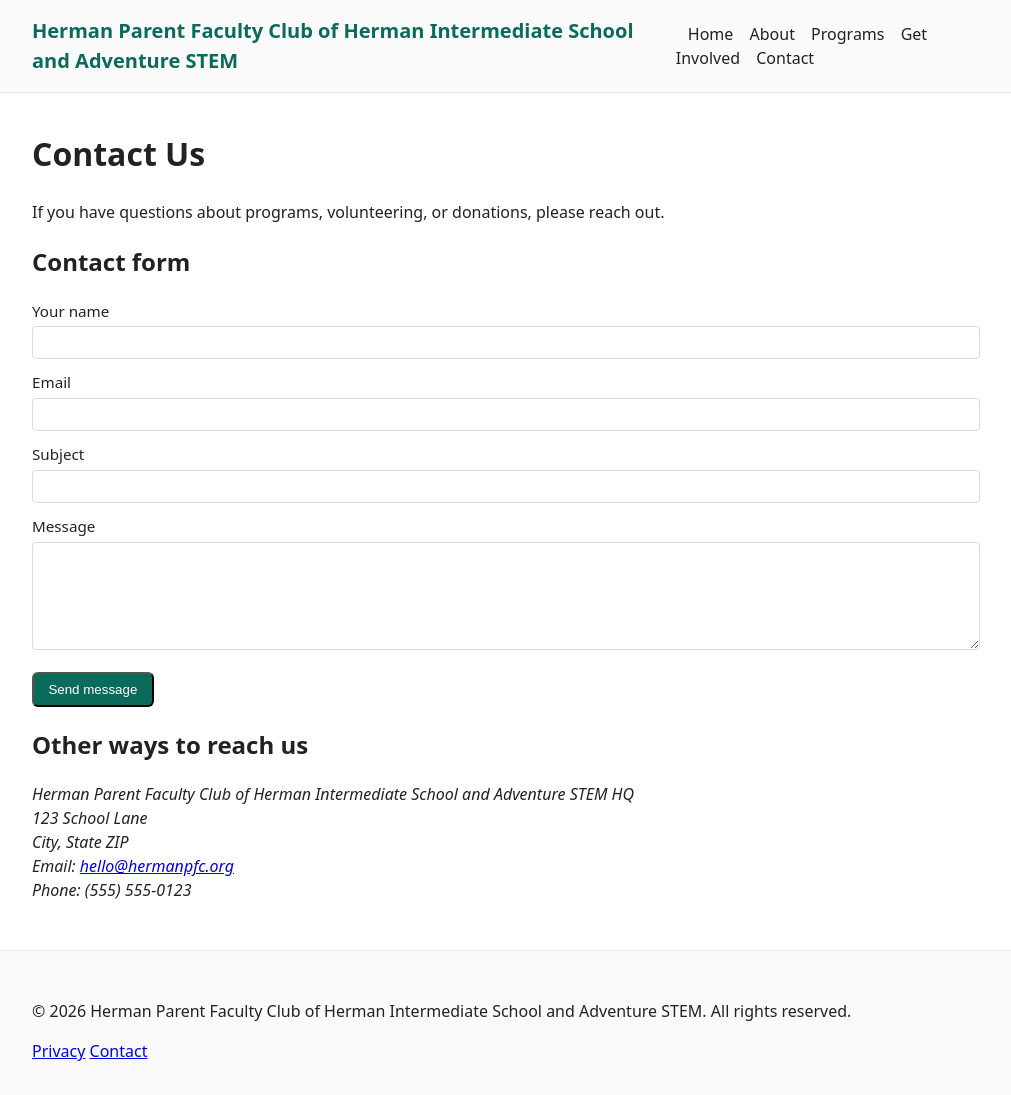
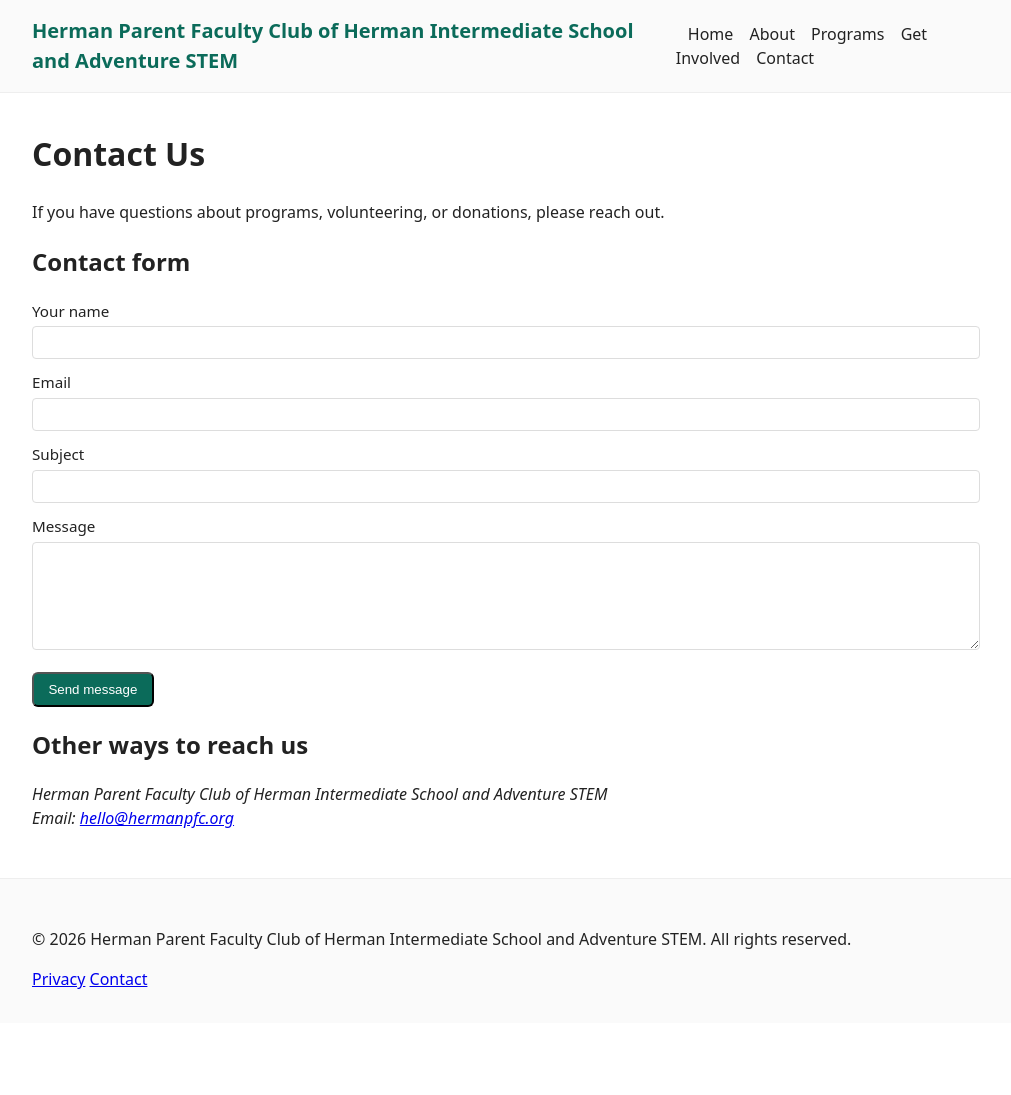
Before and after one commit to hermanparentfacultyclub/www, a Jekyll site: the page built from contact.md, in a window 1280 px wide. Shown: the whole page, without its empty margins (134-1145 px from the left). Built offline with Jekyll 4.4.1, drawn with Linux system fonts in a browser that asks for light colours; after the commit the page ends 1023 px from its top, so only the background shows below that.

Commit message:
Update contact information section
Removed physical address and phone number from contact information.

```diff
--- a/contact.md
+++ b/contact.md
@@ -32,10 +32,7 @@ title: Contact
 <section aria-labelledby="other-contacts">
   <h2 id="other-contacts">Other ways to reach us</h2>
   <address>
-    {{ site.title }} HQ<br />
-    123 School Lane<br />
-    City, State ZIP<br />
+    {{ site.title }}<br />
     Email: <a href="mailto:{{ site.email }}">{{ site.email }}</a><br />
-    Phone: (555) 555-0123
   </address>
 </section>
```
